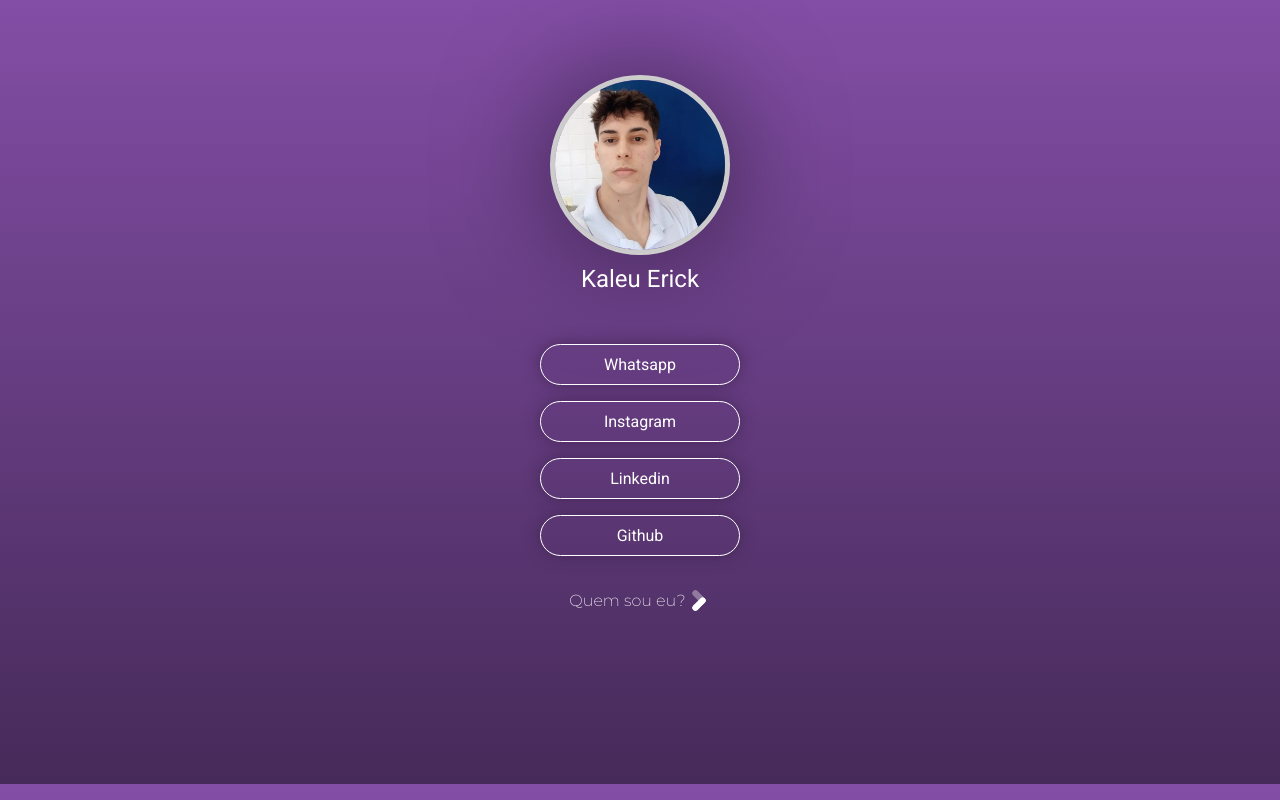
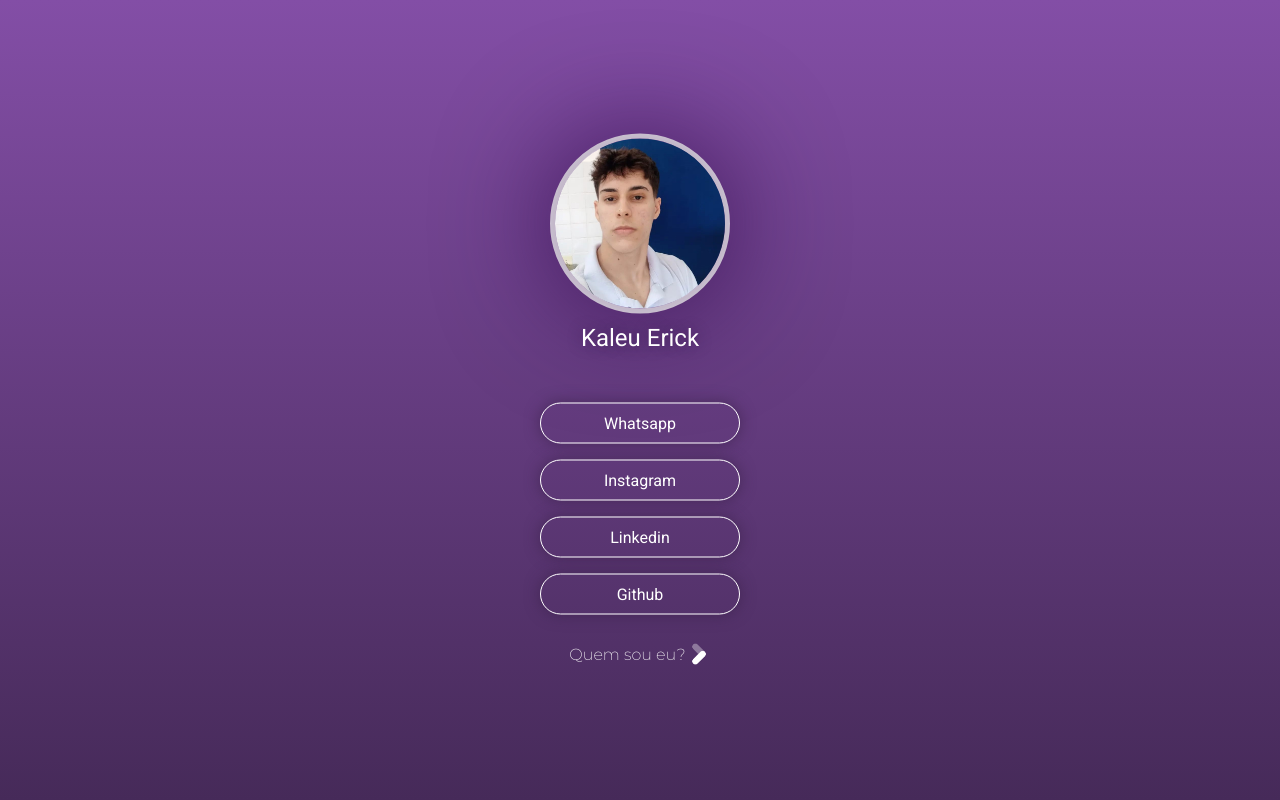
Before and after one commit to eukaleuqueiroz/redes-sociais, a plain HTML site: page index.html in a window 1280 px wide. Drawn offline with Linux system fonts and the light colour scheme.

Commit message:
Atualização de posicionamento

```diff
--- a/index.html
+++ b/index.html
@@ -28,10 +28,9 @@
             <a href="https://github.com/eukaleuqueiroz" target="_blank">Github</a>
 
         </div>
-
+        <p id="quem-sou">
+            <a href="quem-sou.html">Quem sou eu?  <img src="img/avancar-icon.png" alt="" id="botao-avancar"> </a>
+         </p>
     </main>
-    <footer>
-        <p><a href="quem-sou.html">Quem sou eu?  <img src="img/avancar-icon.png" alt=""> </a> </p>
-    </footer>
 </body>
 </html>
--- a/style/style.css
+++ b/style/style.css
@@ -17,12 +17,18 @@
 }
 
 body {
+    position: relative;
     background-image: linear-gradient(to bottom, var(--cor-cla), var(--cor-esc));
-    height: 88.6vh;
+    height: 100vh;
 }
 
 main {
-    margin-top: 75px;
+    position: absolute;
+
+    top: 50%;
+    left: 50%;
+
+    transform: translate( -50%, -50%);
 }
 
 main .foto {
@@ -41,7 +47,7 @@ main .foto {
     height: 170px;
 
     border-radius: 50%;
-    box-shadow: 0px 0px 115px rgba(0, 0, 0, 0.575);
+    box-shadow: 0px 0px 115px #280341c5;
 }
 
 main h1 {
@@ -53,6 +59,7 @@ main h1 {
     font-size: 1.5em;
     text-align: center;
     font-weight: 100;
+    text-shadow: 0px 0px 15px #1f033167;
 }
 
 main .container-links {
@@ -84,7 +91,9 @@ main a:hover {
     transition-duration: 0.6s;
 }
 
-footer > p {
+/* Area do link Quem sou eu */
+
+main > p {
     display: flex;
     margin: auto;
 
@@ -92,35 +101,35 @@ footer > p {
     color: white;
 }
 
-footer a {
+#quem-sou a {
     display: flex;
     margin: auto;
-    margin-top: 35px;
+    margin-top: 30px;
 
     text-decoration: none;
     color: white;
 }
 
-footer img {
+main #botao-avancar {
     width: 25px;
     margin-top: -3px;
 }
 
-footer p:hover {
+#quem-sou a:hover {
     text-decoration: underline;
     opacity: 0.6;
-
+    background-color: transparent;
 }
 
 
 /* Codigos referente a segunda pagina */
+
 
 main .container-pessoal {
     display: flex;
     width: 320px;
     padding: 10px;
     margin: auto;
-    margin-top: 120px;
 
     justify-content: space-between;
 }
@@ -141,7 +150,6 @@ main .quem-sou {
 }
 
 main .container-parag {
-    width: 60%;
     margin: auto;
     margin-top: 30px;
 
```
